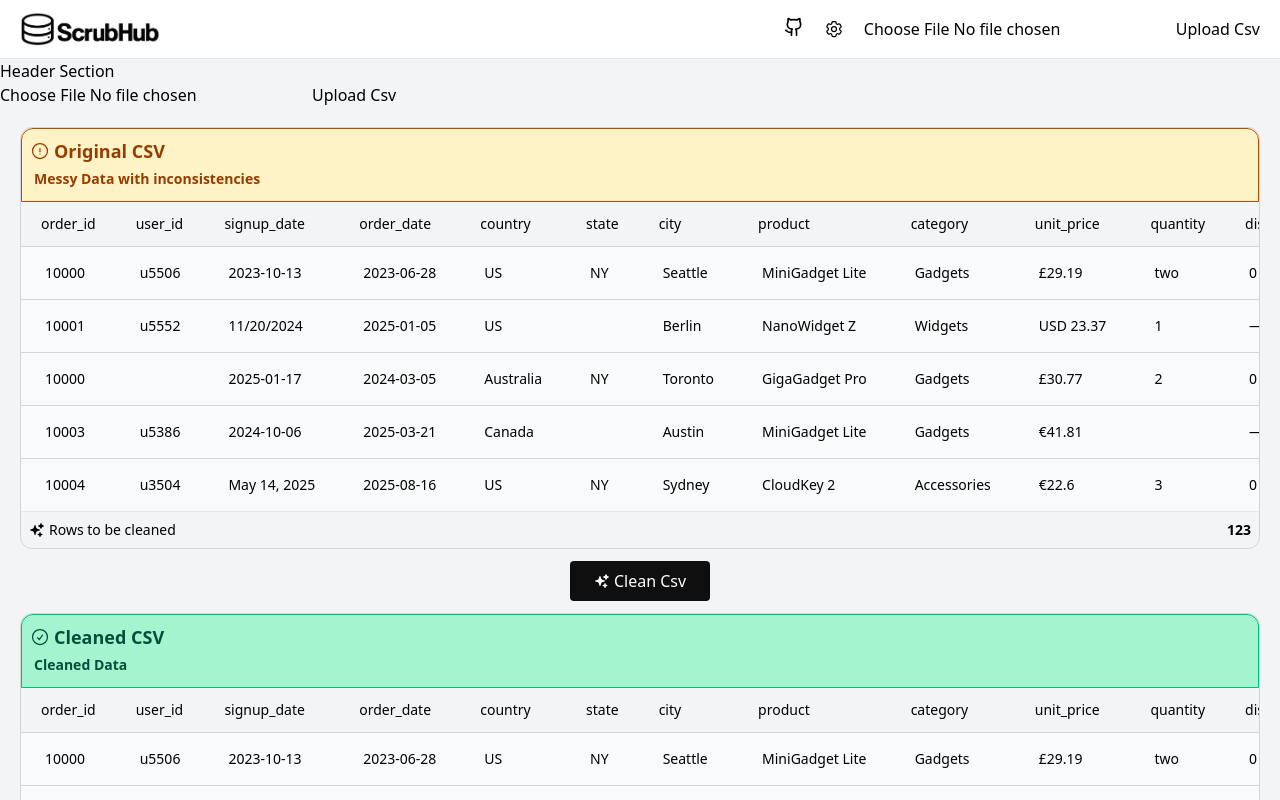
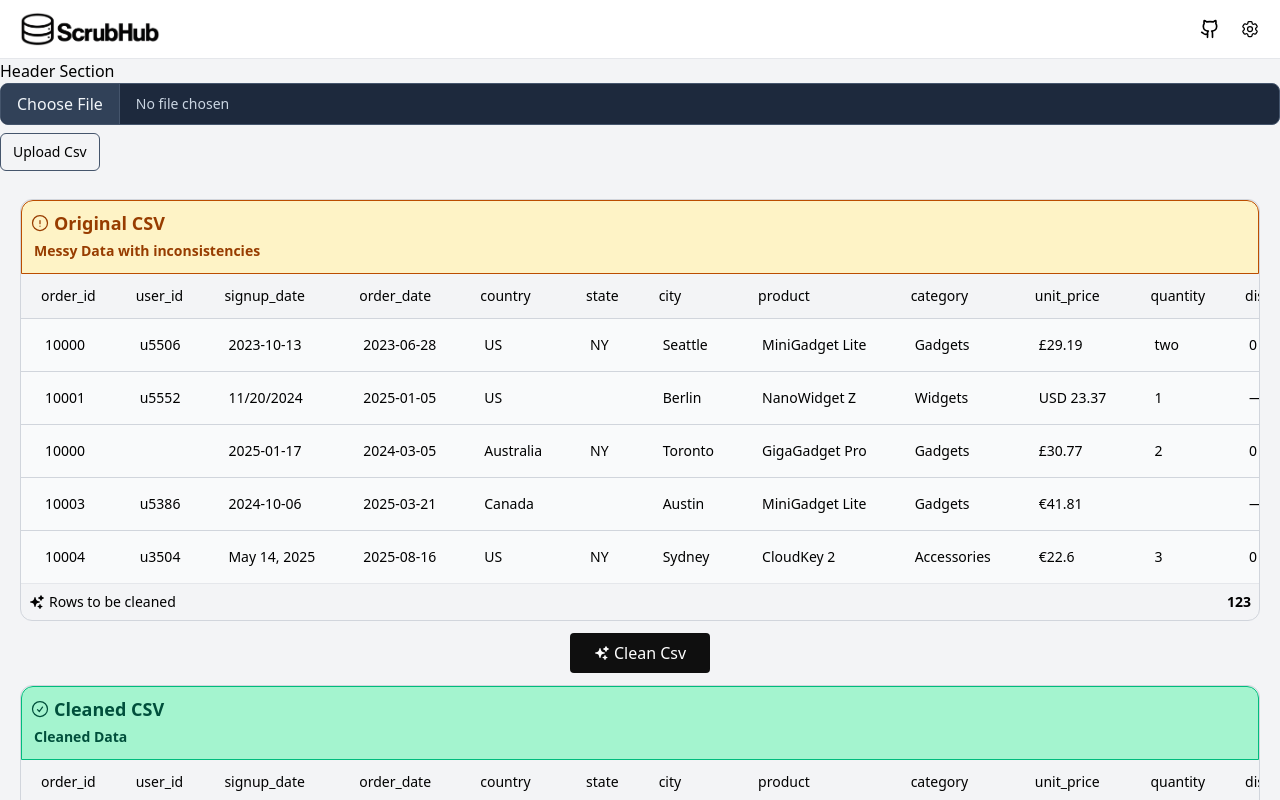
Before and after one commit to BrandonCarp/data_clean, a Next.js app in the folder frontend/: page / in a window 1280 px wide. Shown: the top 800 px of the page. Built offline with nearby package versions, Linux system fonts and the light colour scheme.

Commit message:
file upload functionality, need to connect to preview section

```diff
--- a/frontend/app/api/upload/uploadRoute.ts
+++ b/frontend/app/api/upload/route.ts
@@ -12,7 +12,8 @@ export async function POST(request: Request) {
     return NextResponse.json({ error: "CSV Files only" }, { status: 400 });
   }
 
-  const csvText = await value.text();
+
+  // const csvText = await value.text();
 
   return NextResponse.json({
     ok: true,
--- a/frontend/components/Navbar.tsx
+++ b/frontend/components/Navbar.tsx
@@ -42,7 +42,7 @@ export default function Navbar() {
         </Link>
         {/* Change dark mode button to toggle or 3 dots with a modal that drops down or  */}
         <DarkButton />
-        <UploadButton />
+        {/* <UploadButton /> */}
       </div>
     </nav>
   );
--- a/frontend/components/UploadButton.tsx
+++ b/frontend/components/UploadButton.tsx
@@ -1,9 +1,14 @@
 "use client";
-import { useState } from "react";
-import { ArrowUpTrayIcon } from "@heroicons/react/24/solid";
+import { useId, useState } from "react";
+
+type UploadResponse =
+  | { ok: true; filename: string; size: number }
+  | { ok: false; error: string };
 
 export default function UploadButton() {
+  const inputId = useId();
   const [note, setNote] = useState<string>("");
+  const [chosenName, setChosenName] = useState<string>("No file chosen");
 
   async function onSubmit(e: React.FormEvent<HTMLFormElement>) {
     e.preventDefault();
@@ -11,15 +16,24 @@ export default function UploadButton() {
 
     const formData = new FormData(e.currentTarget);
 
-    const res = await fetch("/api/upload/uploadRoute", {
+    const res = await fetch("/api/upload", {
       method: "POST",
       body: formData,
     });
 
-    const data: any = await res.json().catch(() => null);
+    const data: UploadResponse | null = await res.json().catch(() => null);
 
     if (!res.ok) {
-      setNote(`Error ${res.status}: ${data?.error ?? "Upload failed"}`);
+      setNote(
+        `Error ${res.status}: ${
+          data && "error" in data ? data.error : "Upload failed"
+        }`
+      );
+      return;
+    }
+
+    if (!data || !("ok" in data) || !data.ok) {
+      setNote("Upload success, response unexpected");
       return;
     }
 
@@ -27,9 +41,51 @@ export default function UploadButton() {
   }
 
   return (
-    <form onSubmit={onSubmit} encType="multipart/form-data">
-      <input type="file" name="file" accept=".csv,text/csv" required />
-      <button type="submit">Upload Csv</button>
+    <form onSubmit={onSubmit} encType="multipart/form-data" className="space-y-2">
+      {/* real input is hidden but still works with FormData */}
+      <input
+        id={inputId}
+        type="file"
+        name="file"
+        accept=".csv,text/csv"
+        required
+        className="sr-only"
+        onChange={(e) => {
+          const file = e.currentTarget.files?.[0];
+          setChosenName(file ? file.name : "No file chosen");
+        }}
+      />
+
+      {/* custom UI that looks like your screenshot */}
+      <label
+        htmlFor={inputId}
+        className="
+          flex w-full items-center overflow-hidden
+          rounded-lg border border-slate-600
+          bg-slate-800 text-slate-200
+          cursor-pointer select-none
+          focus-within:ring-2 focus-within:ring-sky-500
+        "
+      >
+        <span
+          className="
+            shrink-0 px-4 py-2
+            bg-slate-700 text-slate-100
+            border-r border-slate-600
+          "
+        >
+          Choose File
+        </span>
+
+        <span className="px-4 py-2 text-sm text-slate-300 truncate">
+          {chosenName}
+        </span>
+      </label>
+
+      <button type="submit" className="rounded-md border border-slate-600 px-3 py-2 text-sm">
+        Upload Csv
+      </button>
+
       <p>{note}</p>
     </form>
   );
```
